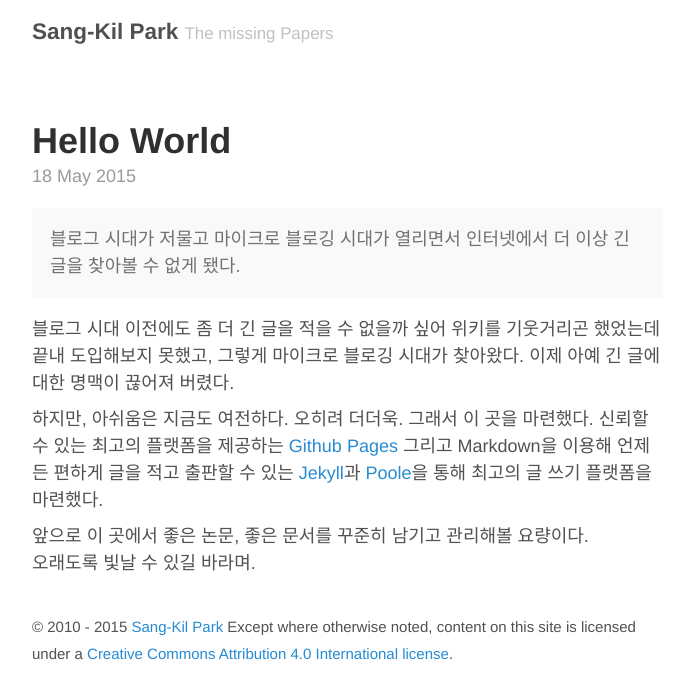
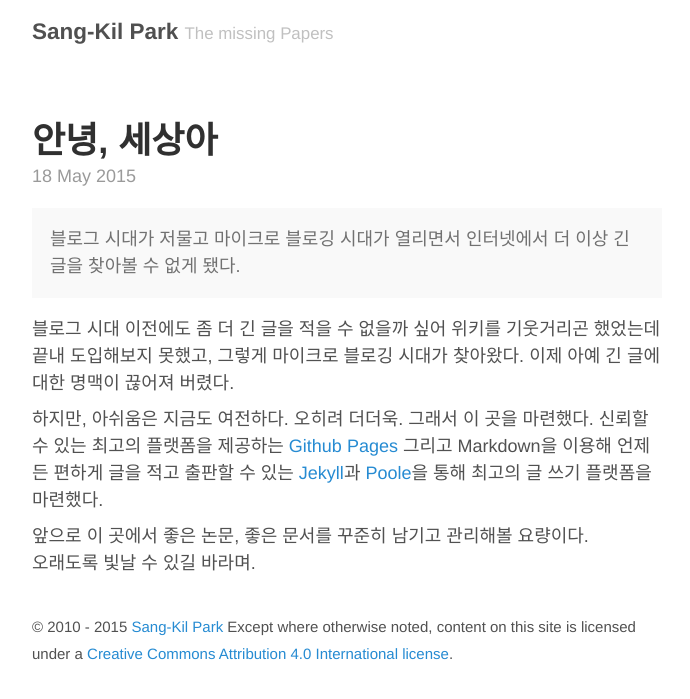
Before and after one commit to Umaigenomu/likejazz.github.io, a Jekyll site: the page built from _posts/2015-05-18-hello-world.md, in a window 1280 px wide. Shown: the top 699 px of the page, without its empty margins (293-983 px from the left). Built offline with Jekyll 4.4.1, drawn with Linux system fonts in a browser that asks for light colours.

Commit message:
Publishing

```diff
--- a/_posts/2015-05-18-hello-world.md
+++ b/_posts/2015-05-18-hello-world.md
@@ -1,6 +1,6 @@
 ---
 layout: post
-title: Hello World
+title: 안녕, 세상아
 ---
 
 <div class="message">
```
